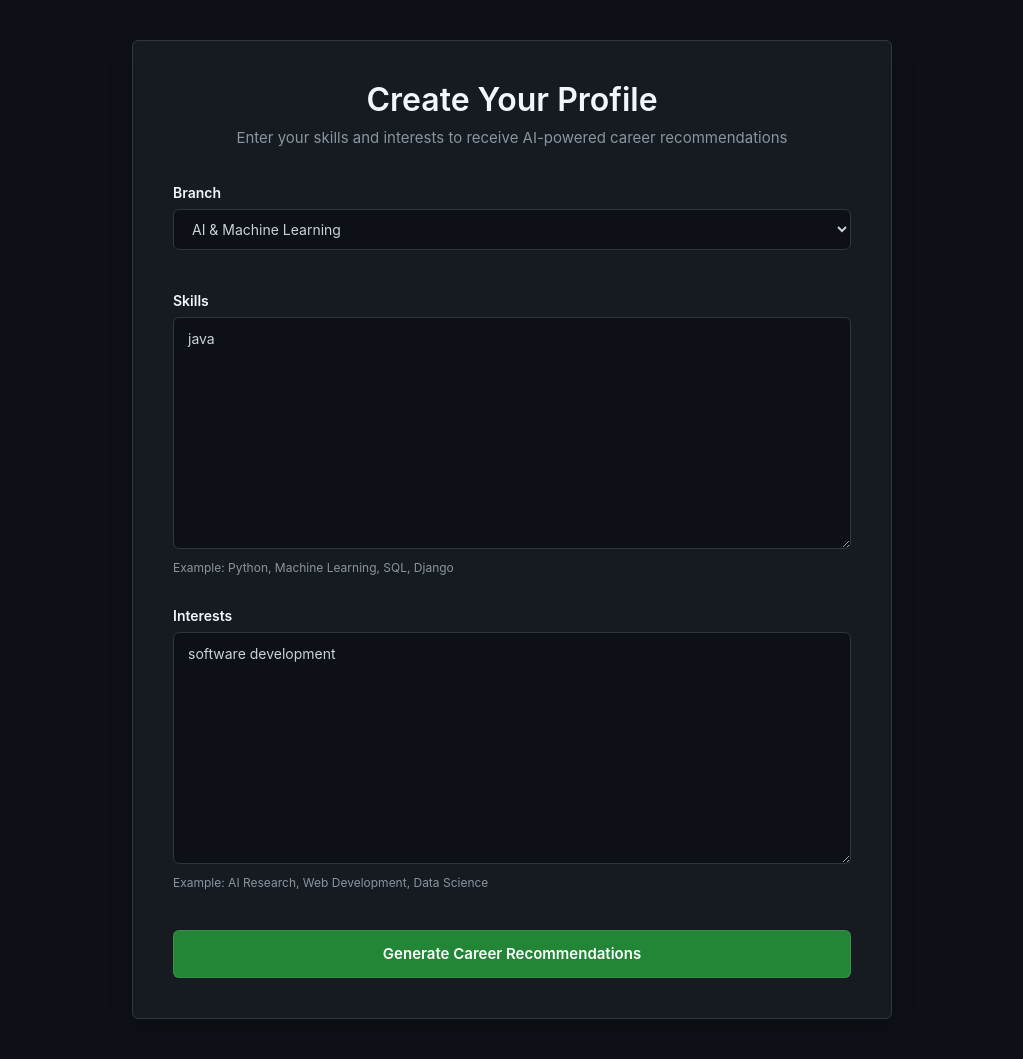
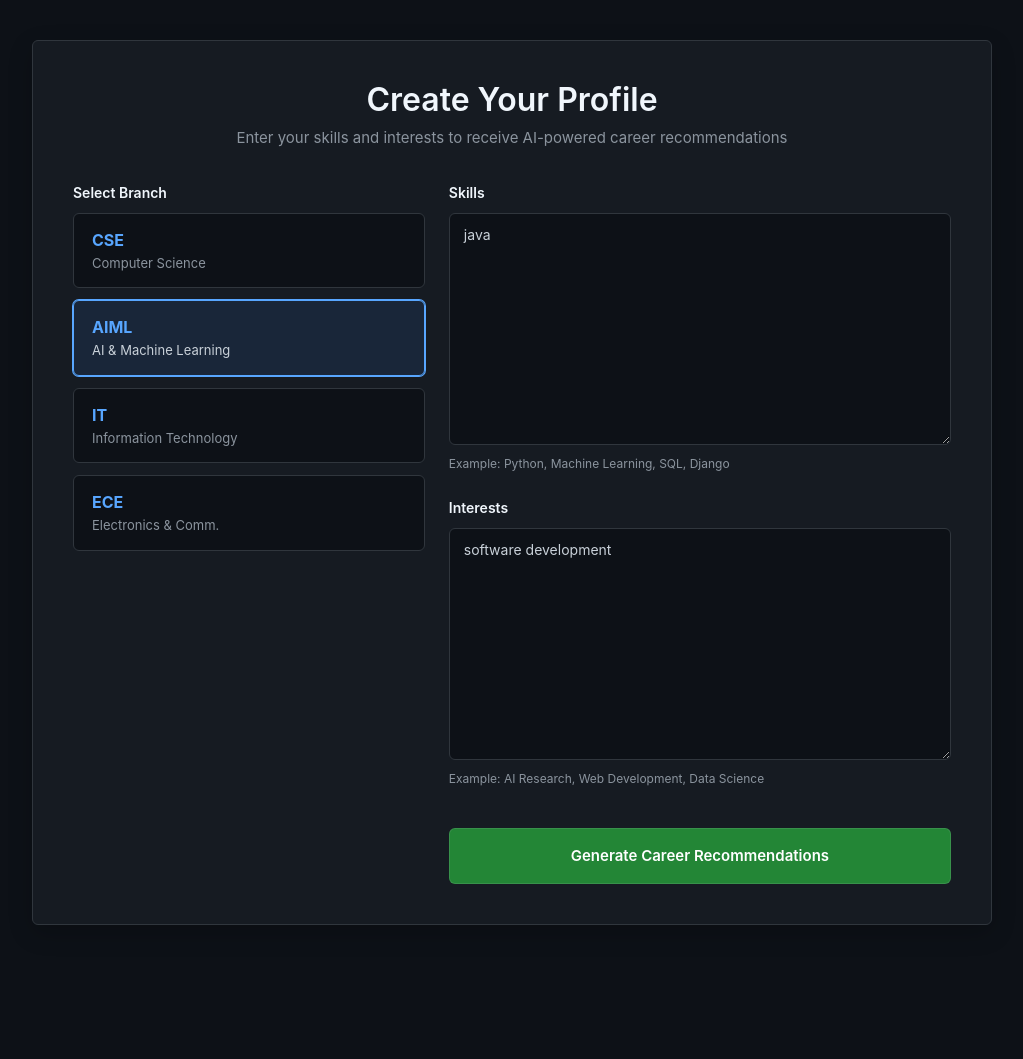
Before and after one commit to mokshith641/career-compass, a Django app: page /profile/ in a window 1280 px wide. Shown: the part 79-1138 px from the top of the page, without its empty margins (128-1151 px from the left). After the commit the page ends 1004 px from the top, so only its background shows below. Run offline with Django 5.2, Linux system fonts and the light colour scheme; a user stored in the database is signed in; data comes from the database, SQL or seed files in the repository; parts of the project's set-up code (start-up, migrations or seed data) failed here and were passed over.

Commit message:
Redesign profile form to a split two-column layout with interactive Choice Cards for Branch

```diff
--- a/careercompass/templates/profile_form.html
+++ b/careercompass/templates/profile_form.html
@@ -77,7 +77,7 @@ padding:40px 0;
 
 .form-card{
 width:100%;
-max-width:760px;
+max-width:960px;
 background-color:#161b22;
 border:1px solid #30363d;
 border-radius:6px;
@@ -104,7 +104,7 @@ font-size:15px;
 .form-label{
 font-weight:600;
 font-size:14px;
-margin-bottom:6px;
+margin-bottom:10px;
 display:block;
 color:#f0f6fc;
 }
@@ -112,7 +112,6 @@ color:#f0f6fc;
 /* INPUTS */
 
 textarea,
-select,
 input{
 background-color:#0d1117 !important;
 border:1px solid #30363d !important;
@@ -129,19 +128,6 @@ min-height:120px;
 resize:vertical;
 }
 
-/* SELECT FIX */
-
-select{
-cursor:pointer;
-margin-bottom:12px;
-}
-
-select option{
-background-color:#161b22 !important;
-color:#c9d1d9 !important;
-padding:10px;
-}
-
 /* PLACEHOLDER */
 
 textarea::placeholder,
@@ -152,7 +138,6 @@ color:#8b949e !important;
 /* FOCUS */
 
 textarea:focus,
-select:focus,
 input:focus{
 box-shadow:0 0 0 3px rgba(56, 139, 253, 0.3) !important;
 border-color:#58a6ff !important;
@@ -179,7 +164,6 @@ font-weight:600;
 color:white;
 transition:0.2s ease;
 width:100%;
-margin-top:10px;
 cursor:pointer;
 }
 
@@ -191,7 +175,52 @@ border-color:rgba(240,246,252,0.15);
 /* SPACING */
 
 .section-space{
-margin-bottom:28px;
+margin-bottom:24px;
+}
+
+/* BRANCH CHOICE CARDS */
+
+.branch-grid {
+display: flex;
+flex-direction: column;
+gap: 12px;
+}
+
+.branch-card {
+background-color:#0d1117;
+border:1px solid #30363d;
+border-radius:6px;
+padding:14px 18px;
+cursor:pointer;
+transition:all 0.2s ease;
+user-select:none;
+}
+
+.branch-card:hover {
+border-color:#8b949e;
+background-color:#161b22;
+}
+
+.branch-card.active {
+border-color:#58a6ff;
+background-color:rgba(56, 139, 253, 0.1);
+box-shadow:0 0 0 1px #58a6ff;
+}
+
+.branch-code {
+font-weight:700;
+font-size:16px;
+color:#58a6ff;
+margin-bottom:2px;
+}
+
+.branch-name {
+font-size:13px;
+color:#8b949e;
+}
+
+.branch-card.active .branch-name {
+color:#c9d1d9;
 }
 
 /* MOBILE */
@@ -251,57 +280,71 @@ Enter your skills and interests to receive AI-powered career recommendations
 
 {% csrf_token %}
 
-<!-- BRANCH -->
-
-<div class="section-space">
-
+<div class="row g-4">
+  <!-- Left Column: Branch Choice Cards -->
+  <div class="col-md-5">
+    <div class="branch-section h-100 d-flex flex-column">
       <label class="form-label">
-Branch
+        Select Branch
       </label>
 
+      <!-- Hidden Original Field -->
+      <div class="d-none">
         {{ form.branch }}
-
       </div>
 
-<!-- SKILLS -->
+      <div class="branch-grid flex-grow-1">
+        <div class="branch-card" data-value="CSE">
+          <div class="branch-code">CSE</div>
+          <div class="branch-name">Computer Science</div>
+        </div>
+        <div class="branch-card" data-value="AIML">
+          <div class="branch-code">AIML</div>
+          <div class="branch-name">AI & Machine Learning</div>
+        </div>
+        <div class="branch-card" data-value="IT">
+          <div class="branch-code">IT</div>
+          <div class="branch-name">Information Technology</div>
+        </div>
+        <div class="branch-card" data-value="ECE">
+          <div class="branch-code">ECE</div>
+          <div class="branch-name">Electronics & Comm.</div>
+        </div>
+      </div>
+    </div>
+  </div>
 
+  <!-- Right Column: Skills, Interests and Submit Button -->
+  <div class="col-md-7 d-flex flex-column justify-content-between">
+    <div>
       <div class="section-space">
-
         <label class="form-label">
           Skills
         </label>
-
         {{ form.skills }}
-
         <div class="form-text">
           Example: Python, Machine Learning, SQL, Django
         </div>
-
       </div>
 
-<!-- INTERESTS -->
-
       <div class="section-space">
-
         <label class="form-label">
           Interests
         </label>
-
         {{ form.interests }}
-
         <div class="form-text">
           Example: AI Research, Web Development, Data Science
         </div>
-
+      </div>
     </div>
 
-<!-- BUTTON -->
-
-<button type="submit" class="generate-btn">
-
+    <div class="mt-3">
+      <button type="submit" class="generate-btn w-100 py-3">
         Generate Career Recommendations
-
       </button>
+    </div>
+  </div>
+</div>
 
 </form>
 
@@ -309,6 +352,34 @@ Generate Career Recommendations
 
 </div>
 
+<!-- JavaScript to handle interactive Branch Card selection -->
+<script>
+document.querySelectorAll('.branch-card').forEach(card => {
+  card.addEventListener('click', () => {
+    // Remove active class from all cards
+    document.querySelectorAll('.branch-card').forEach(c => c.classList.remove('active'));
+    // Add active class to clicked card
+    card.classList.add('active');
+    // Update value of hidden Django branch select input
+    const select = document.getElementById('id_branch');
+    if (select) {
+      select.value = card.getAttribute('data-value');
+    }
+  });
+});
+
+// Set active card based on initial value of select (for editing profiles)
+window.addEventListener('DOMContentLoaded', () => {
+  const select = document.getElementById('id_branch');
+  if (select && select.value) {
+    const activeCard = document.querySelector(`.branch-card[data-value="${select.value}"]`);
+    if (activeCard) {
+      activeCard.classList.add('active');
+    }
+  }
+});
+</script>
+
 </body>
 
 </html>
```
Lines whose indentation alone changed are shown as unchanged.
